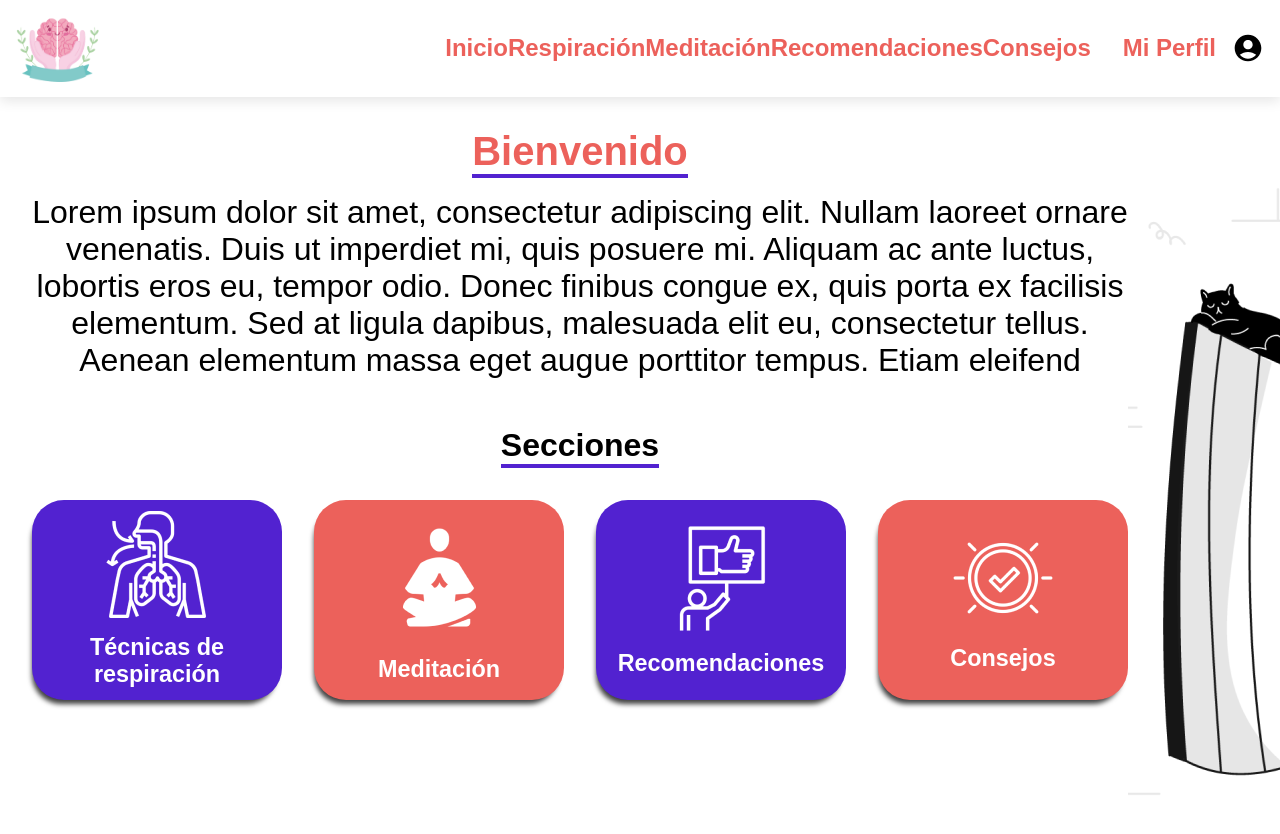
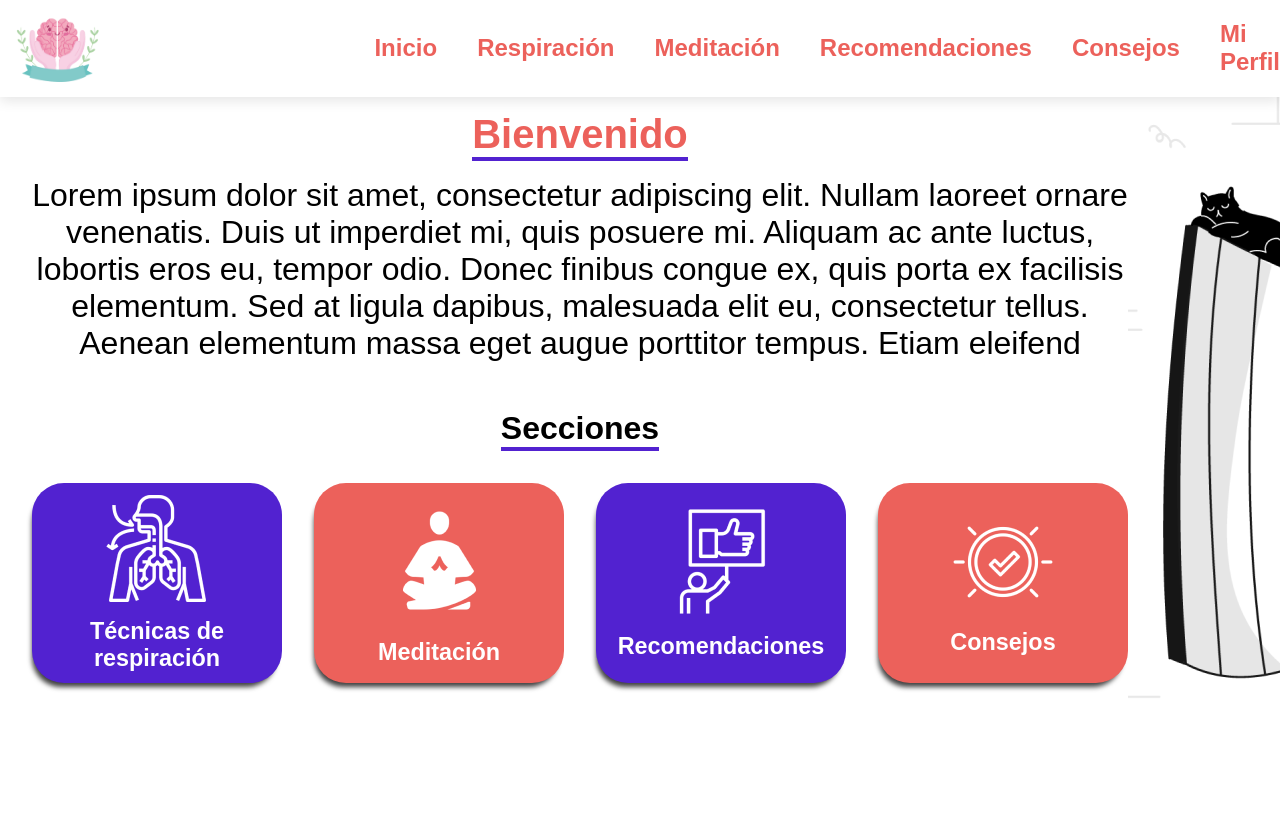
Before and after one commit to JoaquinJPB/TFG, a React (Create React App) app: page / in a window 1280 px wide. Shown: the top 834 px of the page. After the commit the page ends 802 px from the top, so only its background shows below. Built offline with nearby package versions, Linux system fonts and the light colour scheme.

Commit message:
Navbar responsive

```diff
--- a/src/components/Navigation.jsx
+++ b/src/components/Navigation.jsx
@@ -1,28 +1,58 @@
 import style from "../styles/Navigation.module.css";
 import { Link, Outlet } from "react-router-dom";
 import iconWebPage from "../images/iconWebPage.png";
-import AccountCircleIcon from "@mui/icons-material/AccountCircle";
+
+import MenuIcon from '@mui/icons-material/Menu';
+import CloseIcon from '@mui/icons-material/Close';
+
+import React, { useState, useEffect } from "react";
+import { IconButton } from "@mui/material";
 
 const Navigation = () => {
+  const [toggleMenu, setToggleMenu] = useState(false);
+  const [screenWidth, setScreenWidth] = useState(window.innerWidth);
+
+  const toggleNav = () => {
+    setToggleMenu(!toggleMenu);
+  };
+
+  useEffect(() => {
+    const changeWidth = () => {
+      setScreenWidth(window.innerWidth);
+    };
+
+    window.addEventListener("resize", changeWidth);
+
+    return () => {
+      window.removeEventListener("resize", changeWidth);
+    };
+  }, []);
+
   return (
     <main>
       <nav className={style.navigation}>
         <div>
           <img src={iconWebPage} alt="Icon Web Page" />
         </div>
-        <div>
-          <Link to="/">Inicio</Link>
-          <Link to="/breathing">Respiración</Link>
-          <Link to="/meditation">Meditación</Link>
-          <Link to="/recommendations">Recomendaciones</Link>
-          <Link to="/advice">Consejos</Link>
-        </div>
-        <div>
-          <Link to="/user_id">Mi Perfil</Link>
-          <AccountCircleIcon />
+        {(toggleMenu || screenWidth > 500) && (
+          <div className={style.navItems}>
+            <ul className={style.list}>
+              <Link to="/" className={style.items}>Inicio</Link>
+              <Link to="/breathing" className={style.items}>Respiración</Link>
+              <Link to="/meditation" className={style.items}>Meditación</Link>
+              <Link to="/recommendations" className={style.items}>Recomendaciones</Link>
+              <Link to="/advice" className={style.items}>Consejos</Link>
+              <Link to="/user_id" className={style.items}>Mi Perfil</Link>
+            </ul>
+          </div>
+        )}
+        <div className={style.buttonContainer}>
+          <IconButton onClick={toggleNav} className={style.btn} size="large" >
+            {!toggleMenu ? <MenuIcon/> : <CloseIcon />}
+          </IconButton>
         </div>
       </nav>
-      <section>
+      <section className={style.content}>
         <Outlet />
       </section>
     </main>
--- a/src/styles/Header.module.css
+++ b/src/styles/Header.module.css
@@ -2,20 +2,27 @@
   display: flex;
   flex-direction: column;
   align-items: center;
+  margin-top: 96px;
 }
 
 .title {
   text-align: center;
-  margin-top: 2rem;
   font-size: 2.5rem;
+  margin-top: 1rem;
   color: var(--primaryColor);
   border-bottom: 4px solid var(--secondaryColor);
 }
 
 .subtitle {
   text-align: center;
+  font-size: 2rem;
   margin-top: 1rem;
-  font-size: 2rem;
-  margin-left: auto;
-  margin-right: auto;
 }
+
+@media (max-width: 578px) {
+
+  .header{
+    margin-top: 48px;
+  }
+
+}
--- a/src/styles/Home.module.css
+++ b/src/styles/Home.module.css
@@ -44,6 +44,7 @@
 
   .mainHome {
     flex-direction: column;
+    margin: 0 1rem 0 1rem;
   }
 
   .mainHome section:nth-child(2) img {
--- a/src/styles/Navigation.module.css
+++ b/src/styles/Navigation.module.css
@@ -1,11 +1,14 @@
 .navigation {
+  position: fixed;
   display: flex;
   flex-direction: row;
-  justify-content: space-around;
   box-shadow: rgba(0, 0, 0, 0.1) 0px 4px 12px;
+  width: 100%;
+  z-index: 10;
+  background-color: white;
 }
 
-.navigation div {
+.navigation div{
   display: flex;
   flex-direction: row;
   align-items: center;
@@ -21,19 +24,10 @@
   margin-left: 0.5rem;
 }
 
-.navigation div:nth-child(2) {
-  flex: 40%;
+.navItems {
+  flex: 70%;
   justify-content: space-evenly;
-}
-
-.navigation div:nth-child(3) {
-  flex: 10%;
-  justify-content: flex-end;
-}
-
-.navigation div:nth-child(3) svg {
-  font-size: 2rem !important;
-  margin: 0 1rem 0 1rem;
+  align-items: center;
 }
 
 .navigation a {
@@ -46,3 +40,58 @@
 .navigation a:hover {
   border-bottom: 4px solid var(--secondaryColor);
 }
+
+.list {
+  list-style-type: none;
+  height: 100%;
+  display: flex;
+  gap: 2.5rem;
+  justify-content: space-between;
+  align-items: center;
+  position: relative;
+}
+
+.buttonContainer {
+  display: none !important;
+}
+
+@media screen and (max-width: 500px){
+
+  .list {
+      flex-direction: column;
+      height: auto;
+  }
+
+  .items:nth-child(1){
+      margin-top: 1rem;
+  }
+  .items {
+      width: 100%;
+      text-align: center;
+      padding-top: 1rem;
+  }
+
+  .navigation{
+    position: fixed;
+  }
+
+  .buttonContainer {
+    display: block !important;
+    position: fixed;
+    top: 0;
+    right: 0;
+  }
+
+  .navigation div:nth-child(1) {
+    display: none;
+  }
+
+  .navigation a {
+    border-bottom: 4px solid transparent;
+  }
+
+  .navigation a:hover {
+    border-bottom: 4px solid var(--secondaryColor);
+  }
+
+}
```
